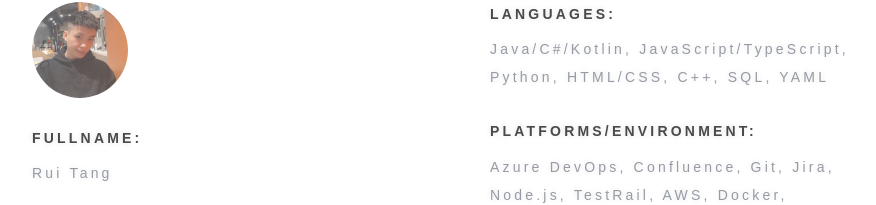
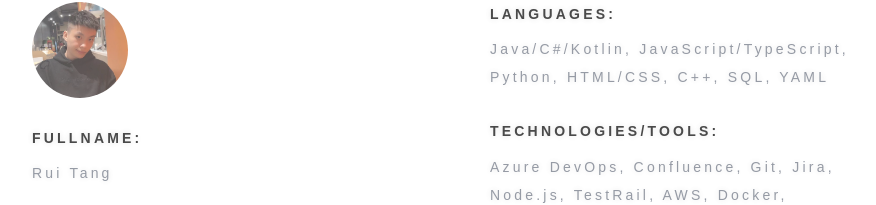
Before and after one commit to sayaneko514/my-portfolio, a Next.js app: page / in a window 1280 px wide. Shown: the part 1413-1618 px from the top of the page, without its empty margins (195-1071 px from the left). Built offline with nearby package versions, Linux system fonts and the light colour scheme.

Commit message:
Update index.tsx

```diff
--- a/app/components/about-section/about-content/index.tsx
+++ b/app/components/about-section/about-content/index.tsx
@@ -125,7 +125,7 @@ const AboutContent = () => {
                                     lineHeight: '2.6rem',
                                     letterSpacing: '.2rem',
                                     textShadow: '0 0 6px rgba(0, 0, 0, 0.2)'
-                                }}>Platforms/Environment:
+                                }}>Technologies/Tools:
                             </p>
                             <p className="text-sm text-gray-500 tracking-widest"
                                 style={{
```
